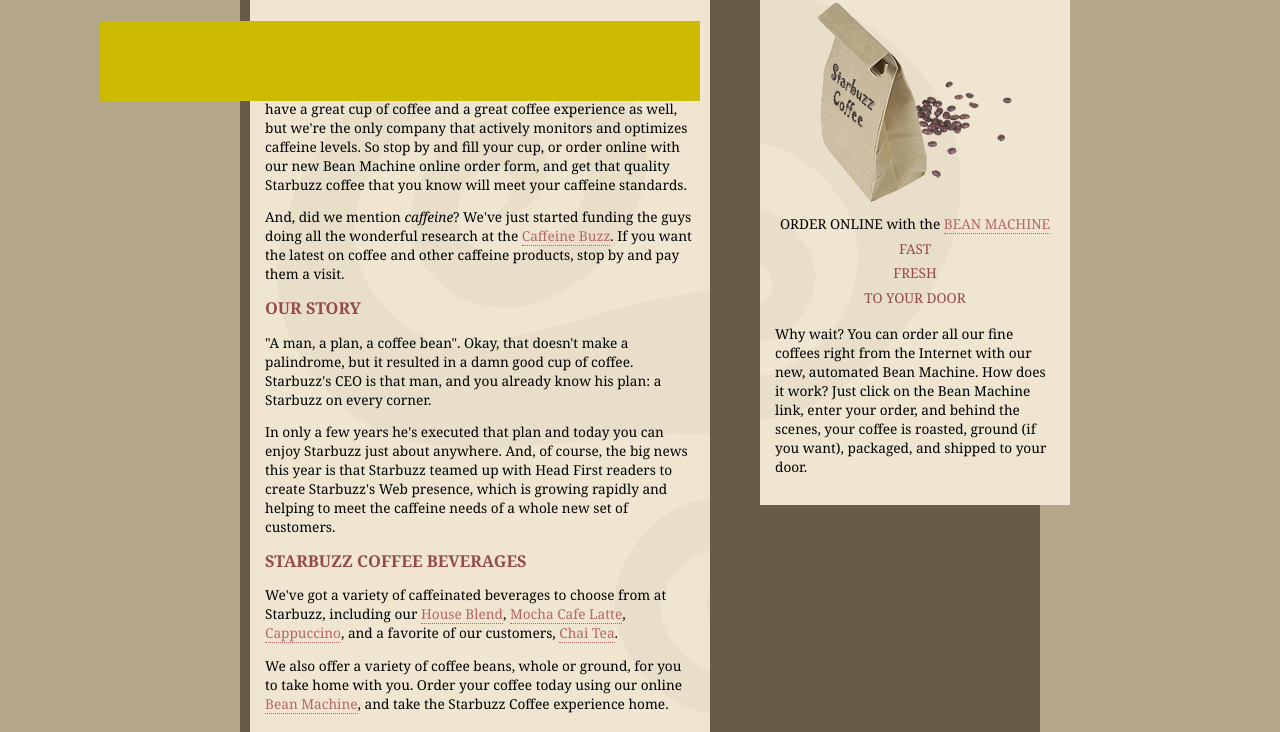
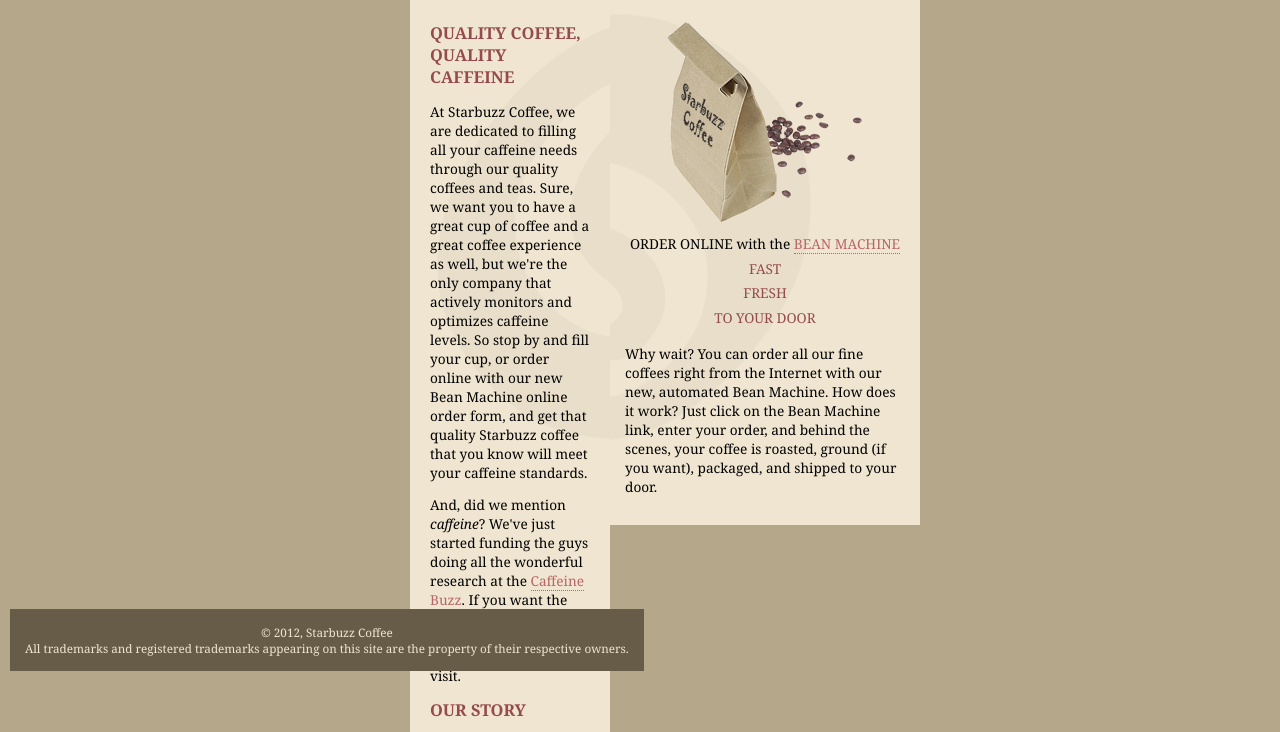
Before and after one commit to guomengyaa/gmy, a plain HTML site: page 10/index.html in a window 1280 px wide. Shown: the part 129-861 px from the top of the page. Drawn offline with Linux system fonts and the light colour scheme.

```diff
--- a/10/index.html
+++ b/10/index.html
@@ -85,7 +85,6 @@
       All trademarks and registered trademarks appearing on
       this site are the property of their respective owners.
     </div>
-    <div class="ad"></div>
 </div>
   </body>
 </html>
--- a/10/starbuzz.css
+++ b/10/starbuzz.css
@@ -12,9 +12,13 @@ body {
 }
 
 .main {
+  position:         absolute;
+  top:              120px;
+  left:             400px;
+  right:            340px;
   background:       #efe5d0 url(images/background.gif) top left;
   font-size:        105%;
-  padding:          15px;
+  padding:          20px;
   margin:           0px 330px 10px 10px
 }
 
@@ -25,13 +29,15 @@ body {
   margin:           0px 10px 10px 10px;
   width:            280px;
   position:         absolute;
-  top:              100px;
-  right:            200px;
-  width:            280px;
-  z-index:          1;
+  top:              120px;
+  right:            350px;
+  /* width:            280px; */
+  /* z-index:          1; */
 }
 
 .footer {
+  position:         absolute;
+  top:              728px;
   background-color: #675c47;
   color:            #efe5d0;
   text-align:       center;
@@ -64,17 +70,9 @@ a:visited {
   border-bottom:    thin dotted #675c47;
 }
 .allcontent{
-  width:            800px;
+  /* position:         relative; */
+  /* width:            800px; */
   background-color: #675c47;
   margin-left:      auto;
   margin-right:     auto;
 }
-.ad{
-  position:         absolute;
-  top:              150px;
-  left:             100px;
-  width:            600px;
-  height:           80px;
-  background-color: #ccbb00;
-  z-index:          400;
-}
```
Also changed, not shown: 11/index.css (added, +30 -0 lines), 11/index.html (added, +21 -0 lines).
